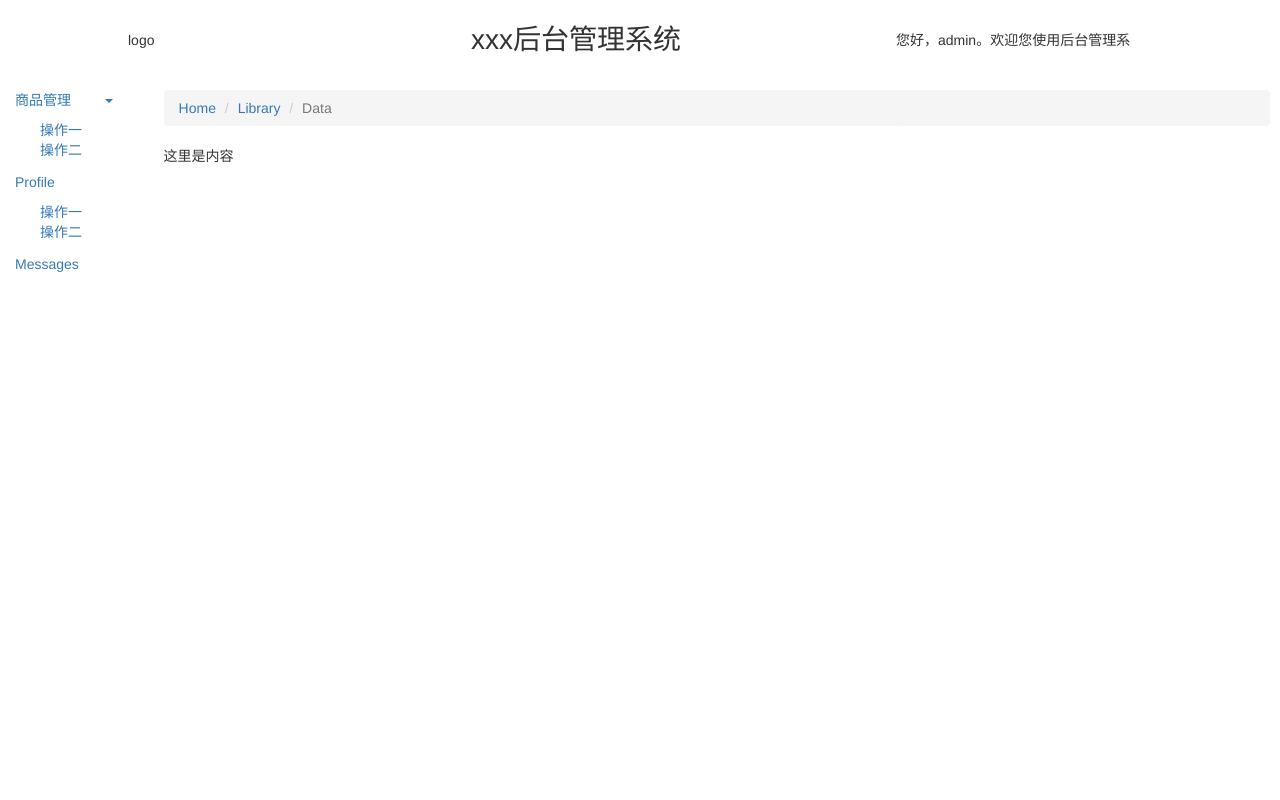
After one commit to mjw3177109/python-opencv, a Django app: template zhuoDjangoAdmin/zhuoadmin/webpage/templates/test.html in a window 1280 px wide. The commit adds this page. Run offline with Django 3.2, Linux system fonts and the light colour scheme; the template is opened without the code that fills it, so the values that code supplies are empty.

Commit message:
2023年第五次提交 2023-02-10

```diff
--- a/zhuoDjangoAdmin/zhuoadmin/webpage/templates/login.html
+++ b/zhuoDjangoAdmin/zhuoadmin/webpage/templates/login.html
@@ -120,17 +120,18 @@
         <form method="post" style="margin-top:20px">
           {% csrf_token %}
            <div class="form-group" style="margin-top:25px;" >
-                <input type="username" class="form-control" id="username" placeholder="用户名" style="height:40px;">
+                <input type="text" class="form-control" name="userid" placeholder="用户名" style="height:40px;">
            </div>
 
 
             <div class="form-group" style="margin-top:25px;">
-                <input type="password" class="form-control" id="password" placeholder="密码" style="height:40px;">
+                <input type="password" class="form-control" name="password" placeholder="密码" style="height:40px;">
            </div>
 
             <div class="form-group" style="margin-top:40px;">
                  <button type="submit" value="登录" class="btn" style="width:100%;text-align:center;background: #57BC9A;border:none;color:rgba(255, 255, 255, 1);height:40px">登录</button>
             </div>
+            <div>  <span style="color:red;"> {{error_msg}}</span></div>
 
 
 
--- /dev/null
+++ b/zhuoDjangoAdmin/zhuoadmin/webpage/templates/test.html
@@ -0,0 +1,139 @@
+{% load static %}
+<!DOCTYPE html>
+<html>
+
+<head>
+    <meta charset="utf-8">
+    <meta name="viewport" content="width=device-width,initial-scale=1.0, minimum-scale=1.0, maximum-scale=1.0, user-scalable=no"/>
+    <!-- css -->
+    <script type="text/javascript" src="https://code.jquery.com/jquery-3.3.1.js"></script>
+    <!-- 最新版本的 Bootstrap 核心 CSS 文件 -->
+    <link rel="stylesheet" href="https://cdn.jsdelivr.net/npm/bootstrap@3.3.7/dist/css/bootstrap.min.css" integrity="sha384-BVYiiSIFeK1dGmJRAkycuHAHRg32OmUcww7on3RYdg4Va+PmSTsz/K68vbdEjh4u" crossorigin="anonymous">
+
+    <!-- 可选的 Bootstrap 主题文件（一般不用引入） -->
+    <link rel="stylesheet" href="https://cdn.jsdelivr.net/npm/bootstrap@3.3.7/dist/css/bootstrap-theme.min.css" integrity="sha384-rHyoN1iRsVXV4nD0JutlnGaslCJuC7uwjduW9SVrLvRYooPp2bWYgmgJQIXwl/Sp" crossorigin="anonymous">
+
+    <!-- 最新的 Bootstrap 核心 JavaScript 文件 -->
+    <script src="https://cdn.jsdelivr.net/npm/bootstrap@3.3.7/dist/js/bootstrap.min.js" integrity="sha384-Tc5IQib027qvyjSMfHjOMaLkfuWVxZxUPnCJA7l2mCWNIpG9mGCD8wGNIcPD7Txa" crossorigin="anonymous"></script>
+</head>
+<style>
+html,body{
+    width:100%;
+    height:100%;
+
+    margin:0px;
+}
+    #main{
+        width:100%;
+        height:100%;
+       /* background:red;*/
+        display:flex;
+        flex-wrap: wrap;
+        flex-direction:row;
+        justify-content: start;
+    }
+    .top-head{
+        width: 100%;
+        height: 10%;
+       /* background: orange;*/
+        display:flex;
+        flex-wrap: no-wrap;
+        justify-content:center;
+    }
+    .left-menu{
+        width:12%;
+        height: 90%;
+        /*background:yellow;*/
+    }
+    .right-content{
+        width: 88%;
+        height:90%;
+     /*   background:blue;*/
+    }
+    #logo{
+        width:10%;
+        height:100%;
+        line-height:80px;
+        /*background:purple;*/
+    }
+    #title{
+        width:50%;
+        font-size: 28px;
+        text-align:center;
+        line-height: 80px;
+        /*background:#eee;*/
+    }
+    #per-mes{
+        width:20%;
+        height:100%;
+        line-height: 80px;
+        /*background:green;*/
+    }
+    li{
+        list-style:none;
+    }
+
+    a{
+        text-decoration: none;
+    }
+    a:focus, a:hover {
+    color: #23527c;
+    text-decoration: none;
+    }
+    li:hover{
+        list-style:none;
+    }
+
+</style>
+<body>
+    <div id="main">
+        <div class="top-head">
+            <div id="logo">logo</div>
+            <div id="title">xxx后台管理系统</div>
+            <div id="per-mes">您好，admin。欢迎您使用后台管理系统！ </div>
+        </div>
+        <div class="left-menu">
+             <!-- 侧边栏标签页 -->
+        <ul class="nav nav-stacked">
+            <!-- 侧边栏选项 -->
+            <li role="presentation" class="active">
+                <!-- 选项控制data-target对应的显隐 -->
+                <a href="#" data-toggle="collapse" data-target="#list">商品管理 <span class="caret" style="margin-left:30px"></span> </a>
+                <!-- 隐藏的详细菜单 -->
+                <ul id="list" class="collapse in">
+                    <li class="active">
+                        <a href="">
+                            操作一
+                        </a>
+                    </li>
+                    <li><a href="">操作二</a></li>
+                </ul>
+            </li>
+            <li role="presentation"><a href="#" data-toggle="collapse" data-target="#list1">Profile</a>
+            <ul id="list1" class="collapse in">
+                <li class="active">
+                    <a href="">
+                        操作一
+                    </a>
+                </li>
+                <li><a href="">操作二</a></li>
+                </ul>
+                 </li>
+            <li role="presentation"><a href="#">Messages</a></li>
+             </ul>
+        </div>
+        <div class="right-content">
+
+            <div style="margin:10px;">
+                    <ol class="breadcrumb">
+          <li><a href="#">Home</a></li>
+          <li><a href="#">Library</a></li>
+          <li class="active">Data</li>
+        </ol>
+            这里是内容
+            </div>
+        </div>
+    </div>
+</body>
+
+</html>
```
Also changed, not shown: ZhuoAdmin/zhuoadmin/src/views/Home.vue (+123 -18 lines), test.py (+82 -32 lines), zhuoDjangoAdmin/zhuoadmin/webpage/middleware/auth.py (added, +17 -0 lines), zhuoDjangoAdmin/zhuoadmin/webpage/templates/adminlist.html (added, +71 -0 lines), zhuoDjangoAdmin/zhuoadmin/webpage/templates/layout.html (+47 -30 lines), zhuoDjangoAdmin/zhuoadmin/webpage/templates/orders.html (added, +71 -0 lines), zhuoDjangoAdmin/zhuoadmin/webpage/utils/form.py (added, +9 -0 lines).
